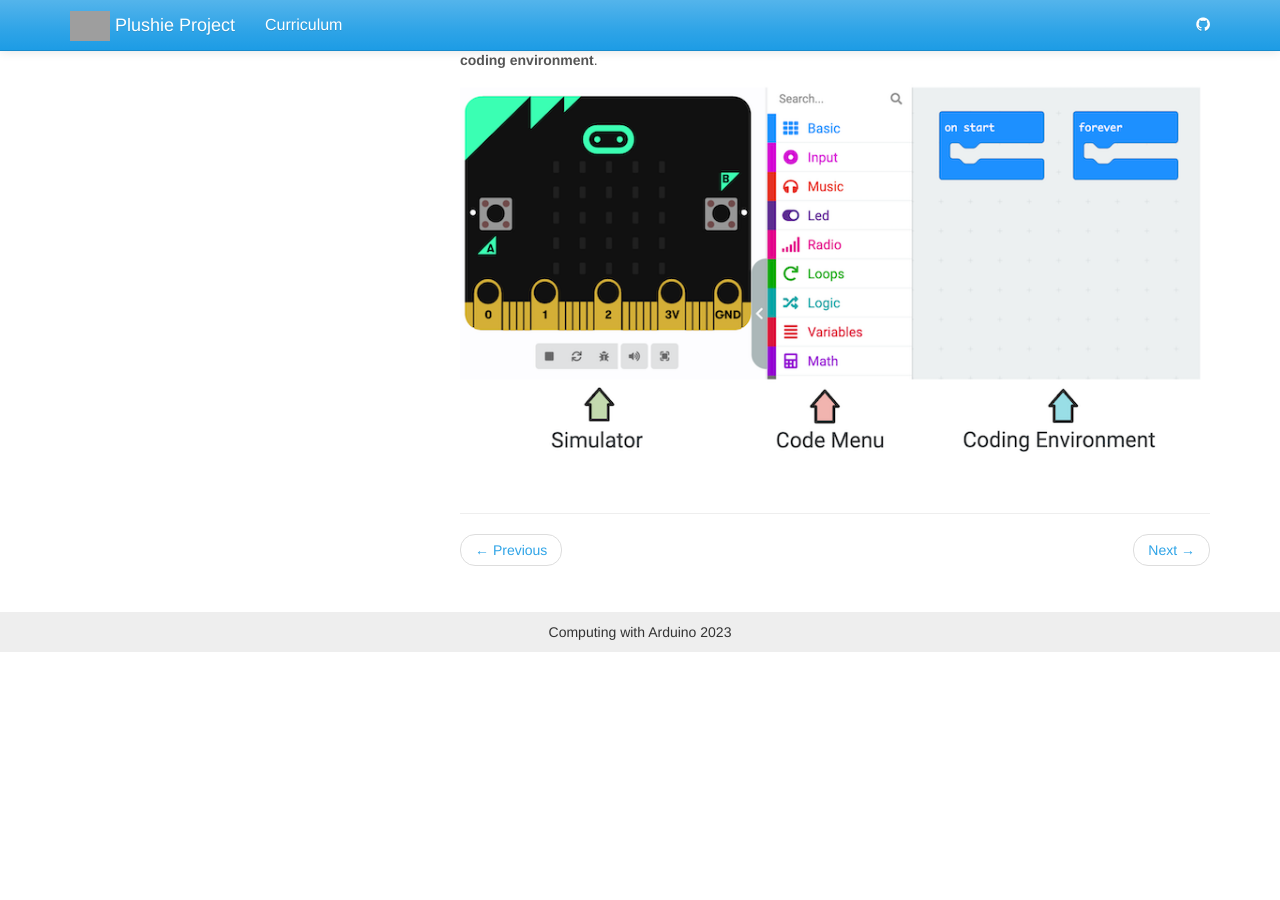
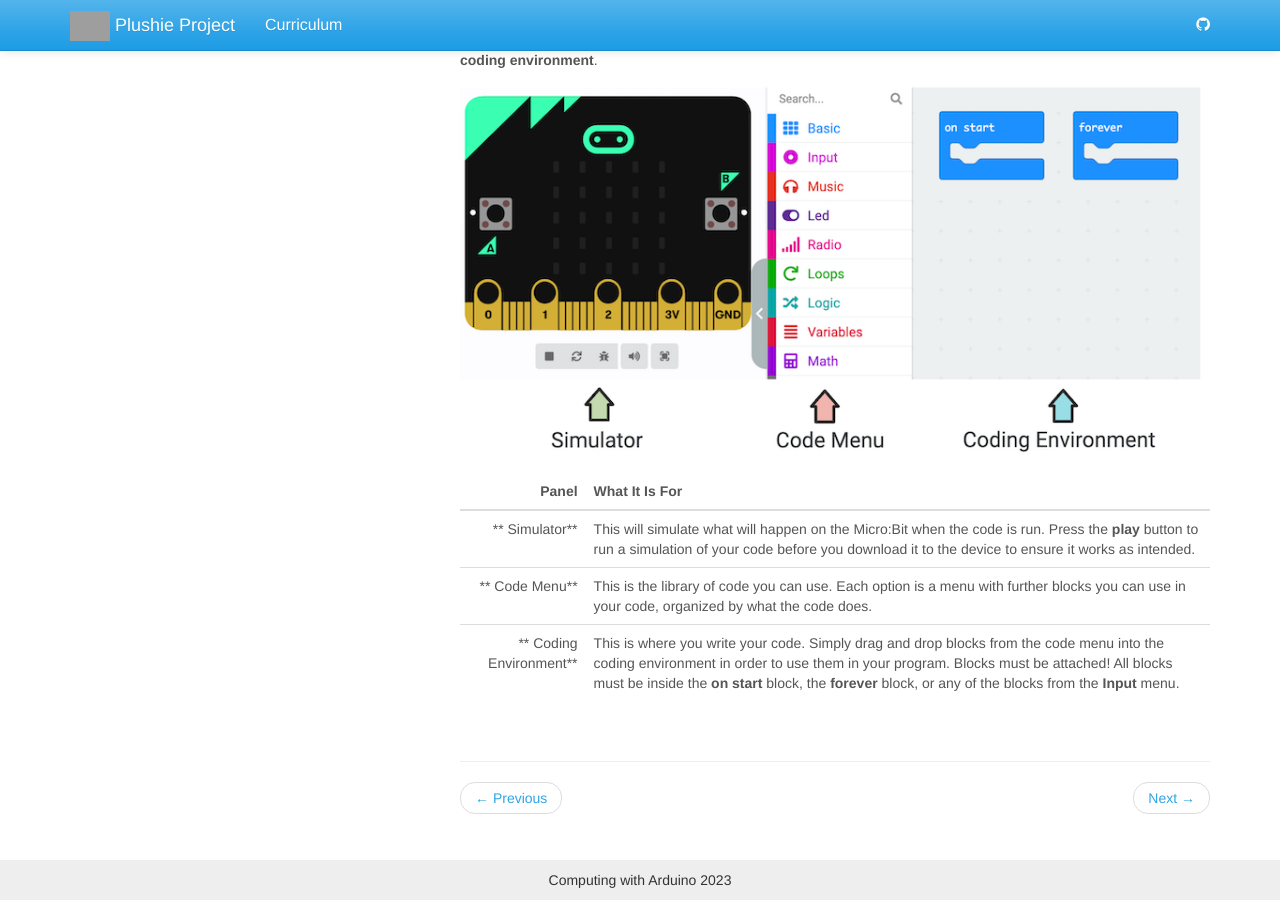
Before and after one commit to jake-chipps/plushie, a Jekyll site: the page built from _docs/lessons/2-1.md, in a window 1280 px wide and 900 px high, scrolled down 1069 px. Built offline with Jekyll 4.4.1, drawn with Linux system fonts in a browser that asks for light colours; before the commit the page ends 1721 px from its top, so only the background shows below that; grey boxes are pictures that could not be loaded.

Commit message:
Add content

```diff
--- a/_docs/lessons/2-1.md
+++ b/_docs/lessons/2-1.md
@@ -31,3 +31,9 @@
 The MakeCode programming environment can be broken down into three distinct panels: **simulator**, **code menu**, and **coding environment**.
 
 ![three panels in MakeCode](../images/makecode.png)
+
+ Panel | What It Is For
+ ---: | --
+ ** Simulator**  | This will simulate what will happen on the Micro:Bit when the code is run. Press the **play** button to run a simulation of your code before you download it to the device to ensure it works as intended.
+ ** Code Menu**  | This is the library of code you can use. Each option is a menu with further blocks you can use in your code, organized by what the code does.
+ ** Coding Environment**  | This is where you write your code. Simply drag and drop blocks from the code menu into the coding environment in order to use them in your program. Blocks must be attached! All blocks must be inside the **on start** block, the **forever** block, or any of the blocks from the **Input** menu.
```
